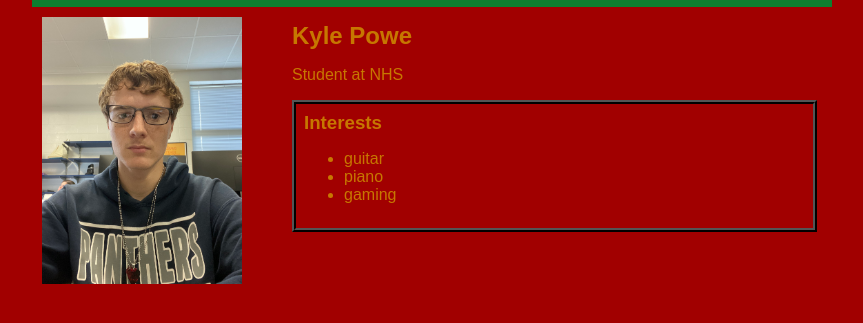
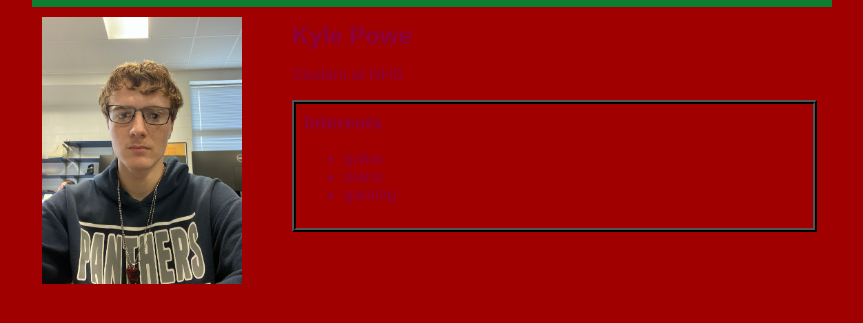
Before and after one commit to kylepowe/kylepowe.github.io, a plain HTML site: page index.html in a window 1280 px wide. Shown: the part 81-404 px from the top of the page, without its empty margins (208-1071 px from the left). Drawn offline with Linux system fonts and the light colour scheme.

Commit message:
color change

```diff
--- a/index.html
+++ b/index.html
@@ -5,7 +5,7 @@
         <style>
             body {
                 background: rgb(161, 0, 0);
-                color: rgb(199, 119, 0);
+                color: rgb(141, 0, 59);
                 padding: 10px;
                 font-family: arial;
             }
```
